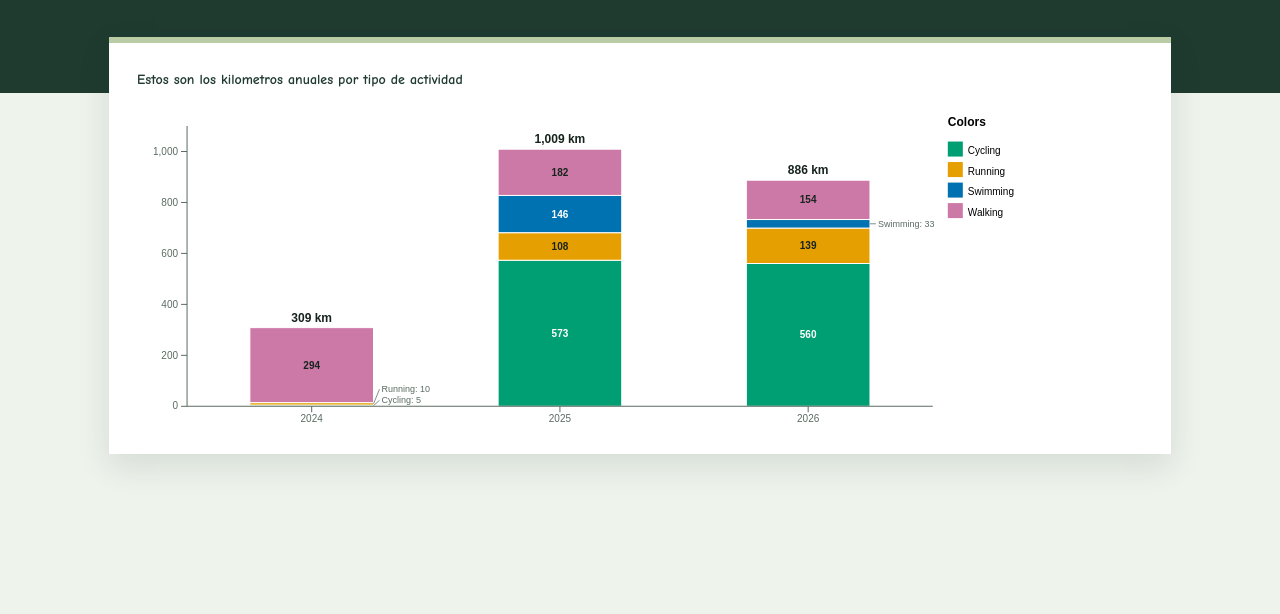
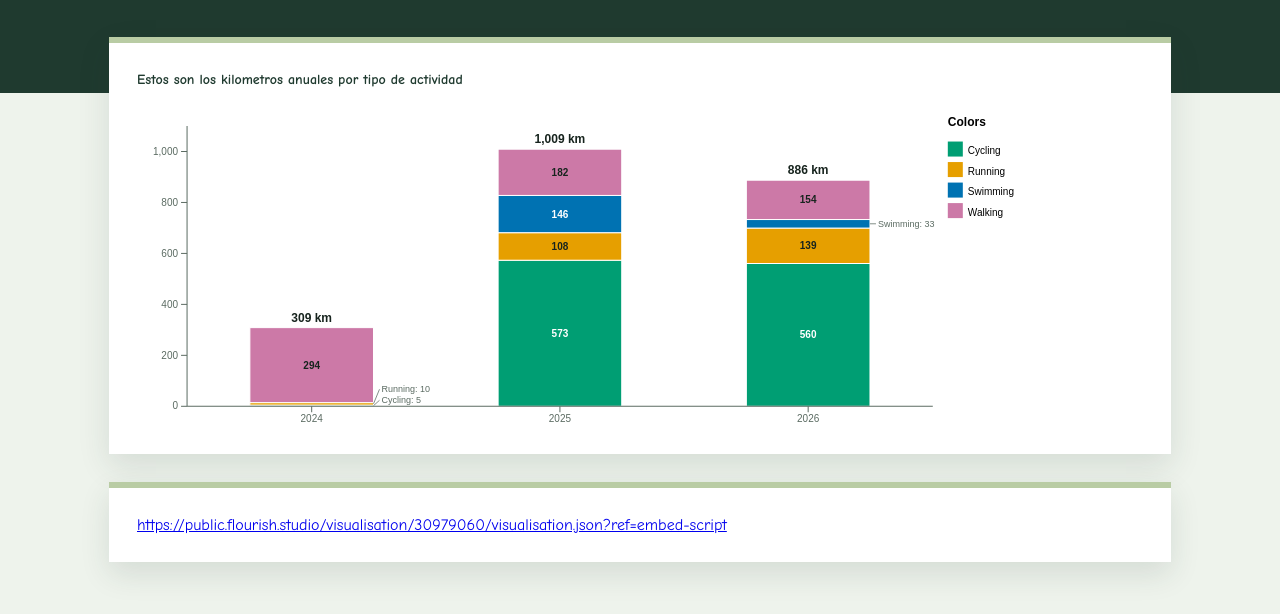
Before and after one commit to KevinVargas93/infovis, a plain HTML site: page dashboard_prototipo.html in a window 1280 px wide. Shown: the part 300-914 px from the top of the page. Before the commit the page ends 826 px from the top, so only its background shows below. Drawn offline with Linux system fonts and the light colour scheme; a script that the page names is missing.

Commit message:
Update dashboard_prototipo.htmAgrega gráfico de Flourish (visualisation/30979060)l

```diff
--- a/dashboard_prototipo.html
+++ b/dashboard_prototipo.html
@@ -101,6 +101,9 @@
     .grafico .cell:nth-child(4) .swatch       { fill: var(--serie-4) !important; }
     .grafico #viz rect                        { stroke: #fff; stroke-width: 1; }
     .grafico #xAxis, .grafico #yAxis          { color: var(--gris); }
+
+    /* Segunda tarjeta (Flourish) */
+    .tarjeta + .tarjeta { margin-top: 28px; }
   </style>
 </head>
 <body>
@@ -117,6 +120,10 @@
       <h2>Estos son los kilometros anuales por tipo de actividad</h2>
       <p class="pie"></p>
       <div class="grafico" data-src="grafico01.svg"></div>
+    </article>
+
+    <article class="tarjeta tarjeta-flourish">
+      <div class="flourish-embed flourish-survey" data-src="visualisation/30979060"><script src="https://public.flourish.studio/resources/embed.js"></script><noscript><img src="https://public.flourish.studio/visualisation/30979060/thumbnail" width="100%" alt="survey visualization" /></noscript></div><div class="flourish-fallback" data-for="visualisation/30979060"><a href="https://public.flourish.studio/visualisation/30979060/visualisation.json?ref=embed-script">https://public.flourish.studio/visualisation/30979060/visualisation.json?ref=embed-script</a></div>
     </article>
   </main>
 
```
